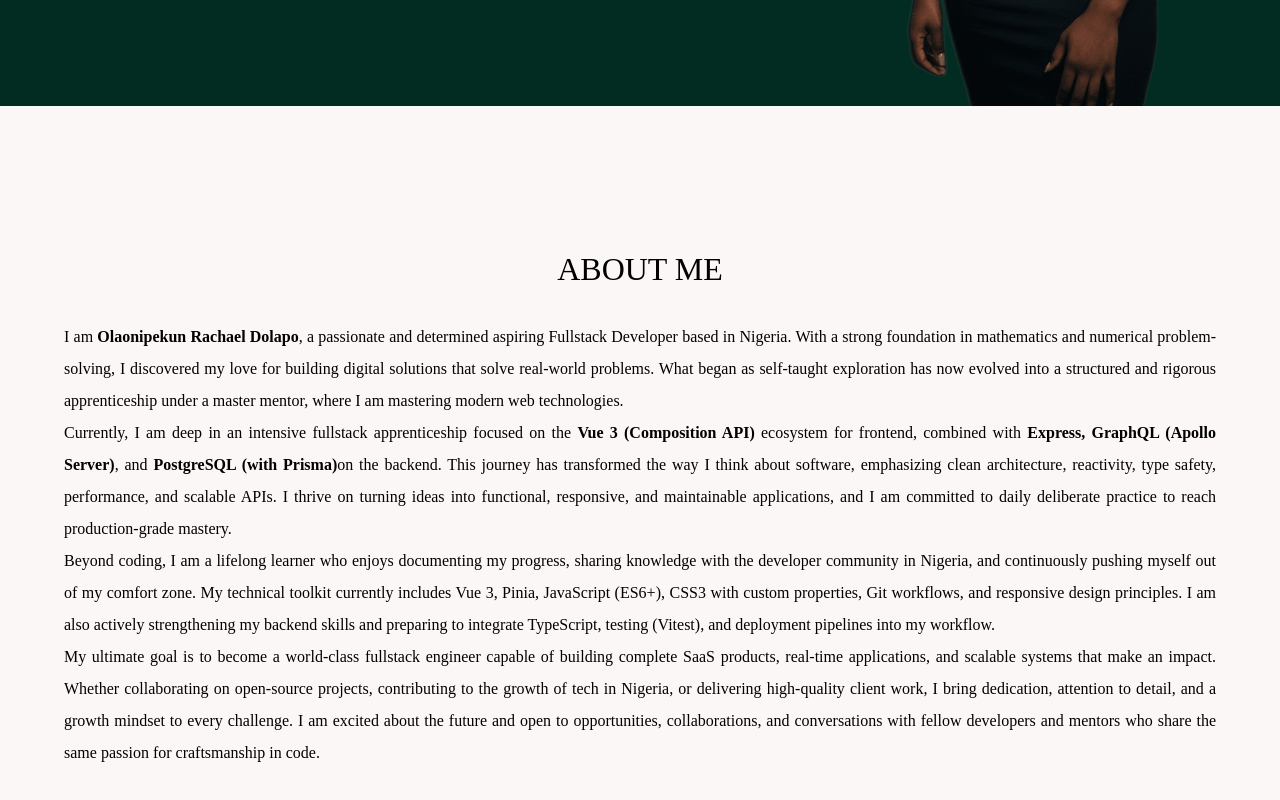
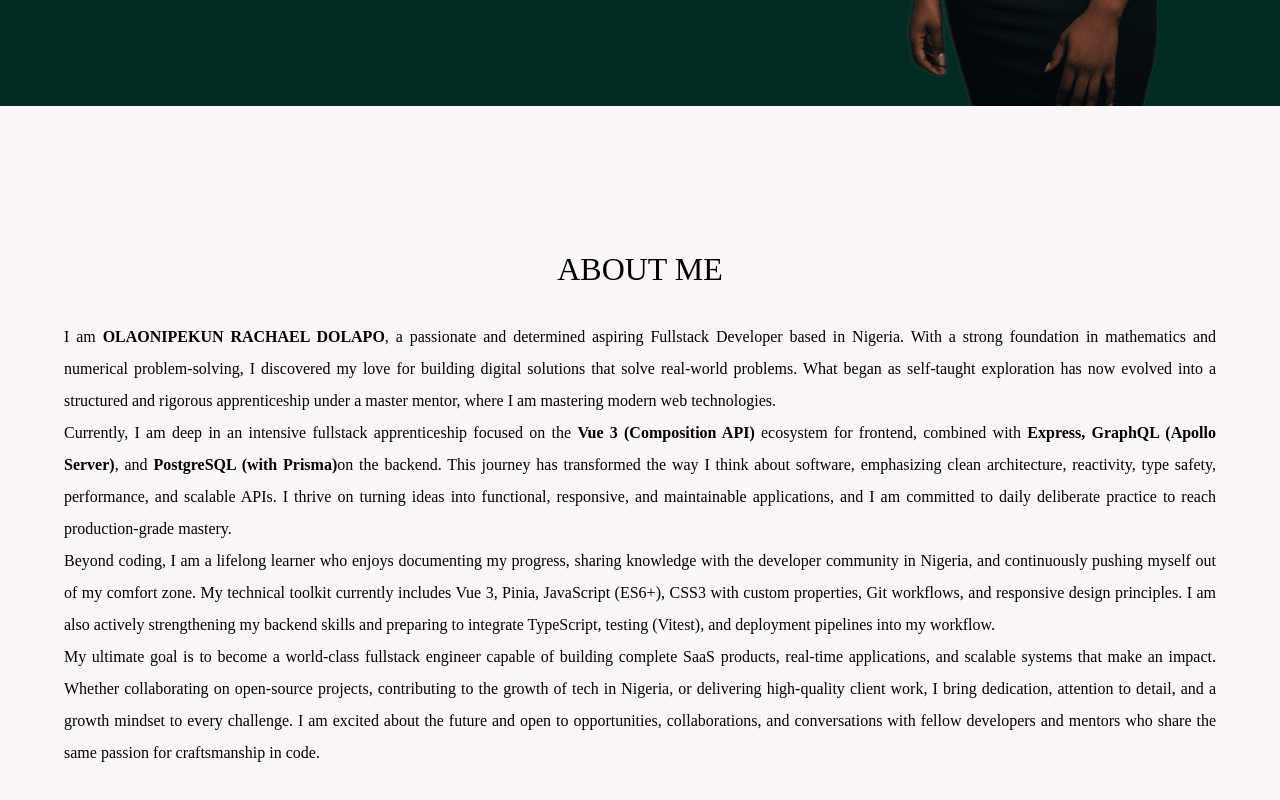
Before and after one commit to Lovethrech/my-main-portfolio, a Vue app: page / in a window 1280 px wide. Shown: the part 625-1425 px from the top of the page. Built offline with nearby package versions, Linux system fonts and the light colour scheme.

Commit message:
working on the home-about components.

```diff
--- a/src/components/home/about/HomeAboutDesc.vue
+++ b/src/components/home/about/HomeAboutDesc.vue
@@ -1,7 +1,7 @@
 <template>
     <div class="home-about-desc-ctn">
         <p class="home-about-desc">
-            I am <b class="author-name bold-text">Olaonipekun Rachael Dolapo</b>, a passionate and determined aspiring Fullstack Developer based in Nigeria.
+            I am <b class="author-name bold-text">OLAONIPEKUN RACHAEL DOLAPO</b>, a passionate and determined aspiring Fullstack Developer based in Nigeria.
             With a strong foundation in mathematics and numerical problem-solving, I discovered my love for building
             digital solutions that solve real-world problems. What began as self-taught exploration has now evolved into
             a structured and rigorous apprenticeship under a master mentor, where I am mastering modern web technologies.
@@ -33,7 +33,6 @@
     text-align:justify;
 }
 #author-name{
-    text-transform: uppercase;
-    font-size: 2.4vh;
+    font-size: 2.6vh;
 }
 </style>
```
